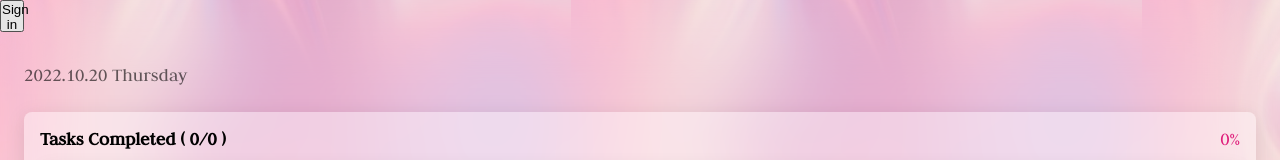
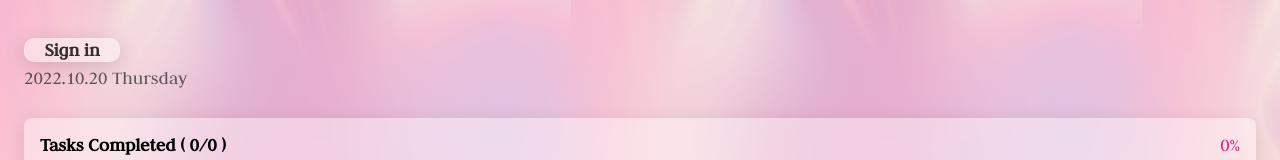
Before and after one commit to Mengzhen1992/capstone-project, a Next.js app: page / in a window 1280 px wide. Shown: the top 160 px of the page. Built offline with nearby package versions, Linux system fonts and the light colour scheme; no server answers; the database is empty.

Commit message:
add button style

```diff
--- a/components/LayoutStyle.js
+++ b/components/LayoutStyle.js
@@ -19,7 +19,7 @@ export const WrapMask = styled.div`
   display: grid;
   grid-template-columns: 1.5rem auto 1.5rem;
   grid-template-rows: 2rem 1rem auto auto;
-  row-gap: 2rem;
+  row-gap: 2.2rem;
   width: 100vw;
   min-height: 100vh;
   background: var(--color-wrap);
--- a/components/Welcome.js
+++ b/components/Welcome.js
@@ -5,24 +5,61 @@ export default function Welcome() {
   const { data: session } = useSession();
   if (session) {
     return (
-      <>
-        <WelcomeText>Hi {session.user.email.slice(0, -10)}</WelcomeText>
-        <button onClick={() => signOut()}>Sign out</button>
-      </>
+      <LoginWrap>
+        <WelcomeText>Hi {session.user.name}</WelcomeText>
+        <Logoutbutton onClick={() => signOut()}>Sign out</Logoutbutton>
+      </LoginWrap>
     );
   }
   return (
     <>
-      <button onClick={() => signIn()}>Sign in</button>
+      <LoginButton onClick={() => signIn()}>Sign in</LoginButton>
     </>
   );
 }
 
-const WelcomeText = styled.h2`
+const LoginWrap = styled.span`
   grid-column: 2 / span 1;
   grid-row: 1 / span 1;
-  margin-top: 1.7rem;
+  display: flex;
+  justify-content: space-between;
+`;
+
+const WelcomeText = styled.h2`
+  margin-top: 2.2rem;
   font-family: var(--font-primary);
   font-weight: 900;
-  font-size: 2rem;
+  font-size: 1.8rem;
 `;
+
+const Logoutbutton = styled.button`
+  background: var(--color-addbutton);
+  box-shadow: var(--shadow-addbutton);
+  border: 1px solid var(--color-addbutton-border);
+  border-radius: 10px;
+  font-family: var(--font-primary);
+  font-size: 1.2rem;
+  color: var(--color-taskname);
+  height: 1.5rem;
+  width: 6rem;
+  margin-top: 2.55rem;
+  cursor: pointer;
+`;
+
+const LoginButton = styled.button`
+  grid-column: 2 / span 1;
+  grid-row: 1 / span 1;
+  margin-top: 2.4rem;
+  background: var(--color-addbutton);
+  box-shadow: var(--shadow-addbutton);
+  border: 1px solid var(--color-addbutton-border);
+  border-radius: 10px;
+  font-family: var(--font-primary);
+  font-weight: 900;
+  font-size: 1.2rem;
+  color: var(--color-taskname);
+  text-align: center;
+  height: 1.5rem;
+  width: 6rem;
+  cursor: pointer;
+`;
```
